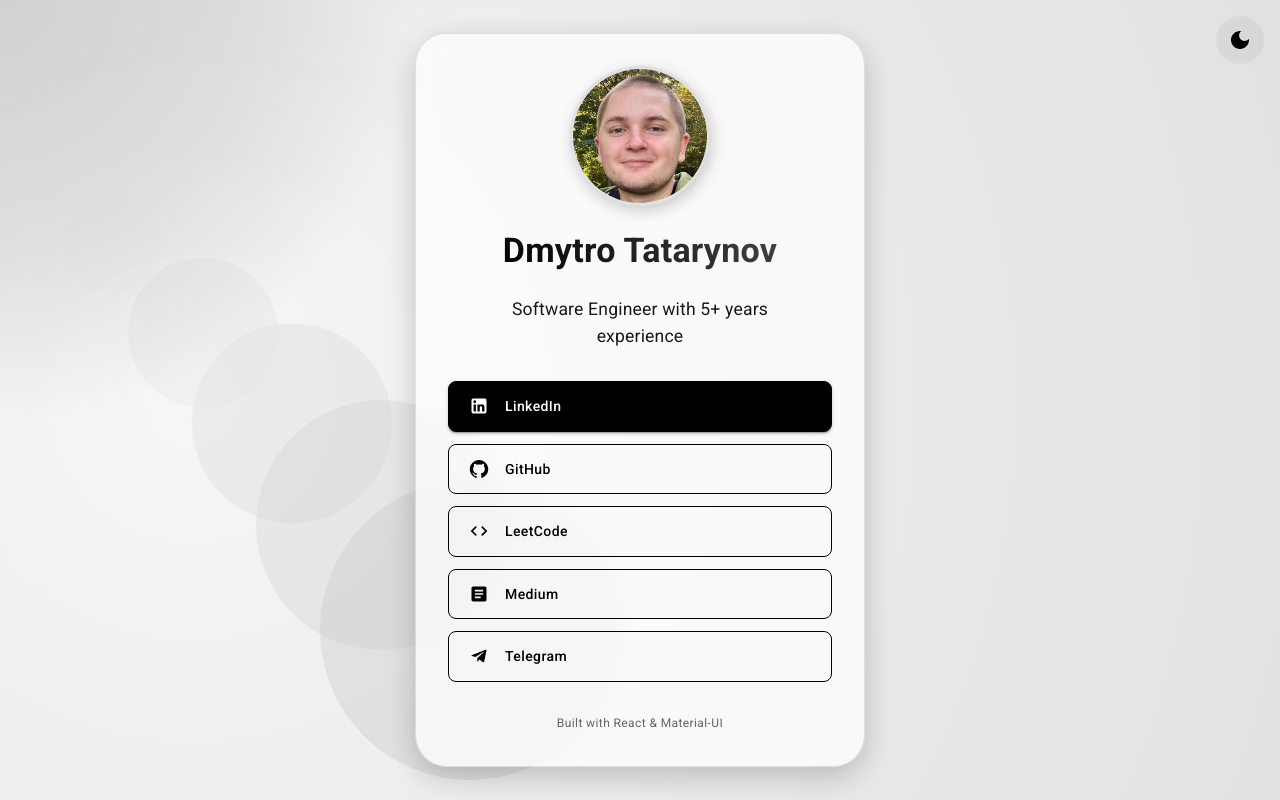
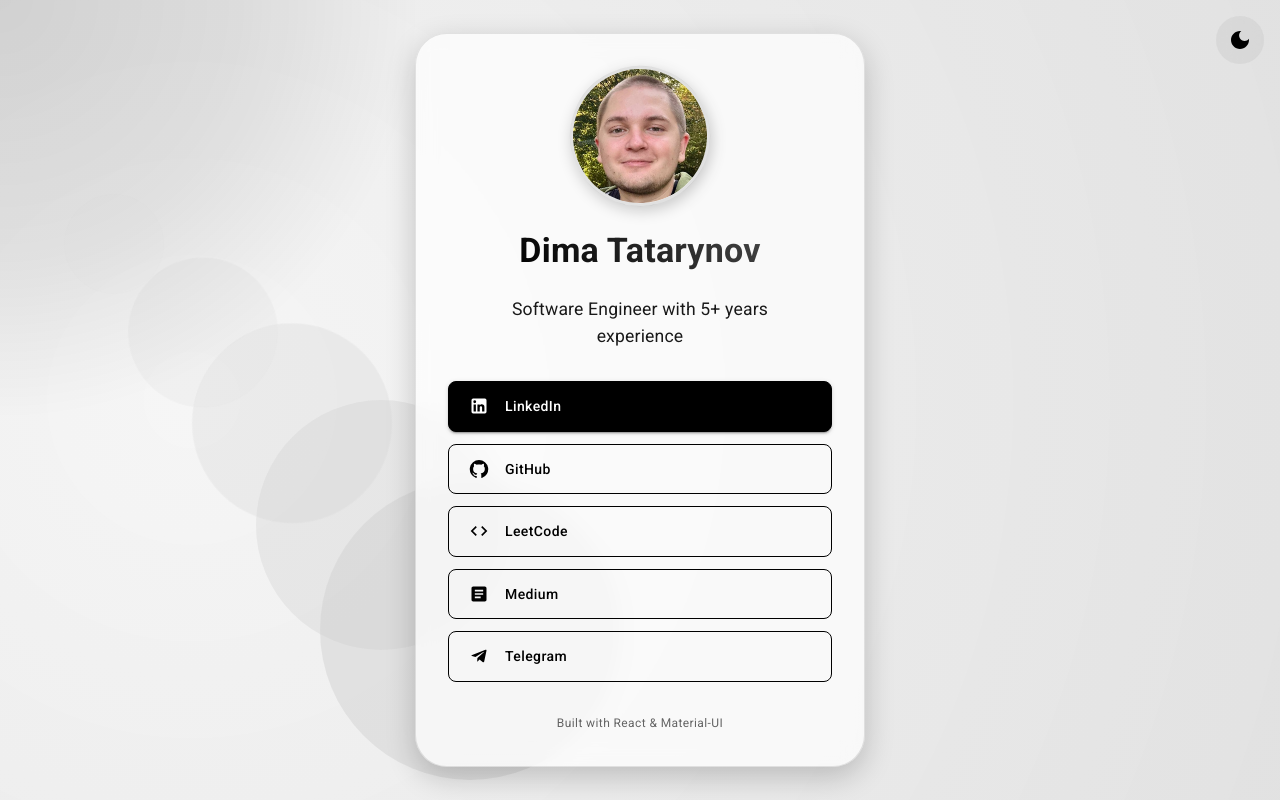
Before and after one commit to tatarynovdima/dmytro-tatarynov-links, a React (Vite) app: page / in a window 1280 px wide. Built offline with nearby package versions, Linux system fonts and the light colour scheme.

Commit message:
Small changes

```diff
--- a/src/App.jsx
+++ b/src/App.jsx
@@ -60,44 +60,44 @@
     };
 
     const profileData = {
-        name: 'Dmytro Tatarynov',
+        name: 'Dima Tatarynov',
         bio: 'Software Engineer with 5+ years experience',
         avatar: './photo_2025-09-14_21-30-33.jpg',
         links: [
             {
-                href: 'https://www.linkedin.com/in/dmytro-tatarynov/',
+                href: 'https://www.linkedin.com/in/dima-tatarynov/',
                 icon: <LinkedIn />,
                 text: 'LinkedIn',
                 variant: 'contained',
-                ariaLabel: 'Visit Dmytro Tatarynov LinkedIn profile'
+                ariaLabel: 'Visit Dima Tatarynov LinkedIn profile'
             },
             {
                 href: 'https://github.com/tatarynovdima',
                 icon: <GitHub />,
                 text: 'GitHub',
                 variant: 'outlined',
-                ariaLabel: 'Visit Dmytro Tatarynov GitHub profile'
+                ariaLabel: 'Visit Dima Tatarynov GitHub profile'
             },
             {
                 href: 'https://leetcode.com/u/tatarynovdima/',
                 icon: <Code />,
                 text: 'LeetCode',
                 variant: 'outlined',
-                ariaLabel: 'Visit Dmytro Tatarynov LeetCode profile'
+                ariaLabel: 'Visit Dima Tatarynov LeetCode profile'
             },
             {
                 href: 'https://medium.com/@dmytro.tatarynov',
                 icon: <Article />,
                 text: 'Medium',
                 variant: 'outlined',
-                ariaLabel: 'Visit Dmytro Tatarynov Medium blog'
+                ariaLabel: 'Visit Dima Tatarynov Medium blog'
             },
             {
-                href: 'https://t.me/dmytro_tatarynov',
+                href: 'https://t.me/dima_tatarynov',
                 icon: <Telegram />,
                 text: 'Telegram',
                 variant: 'outlined',
-                ariaLabel: 'Visit Dmytro Tatarynov Telegram'
+                ariaLabel: 'Visit Dima Tatarynov Telegram'
             },
         ]
     };
```
